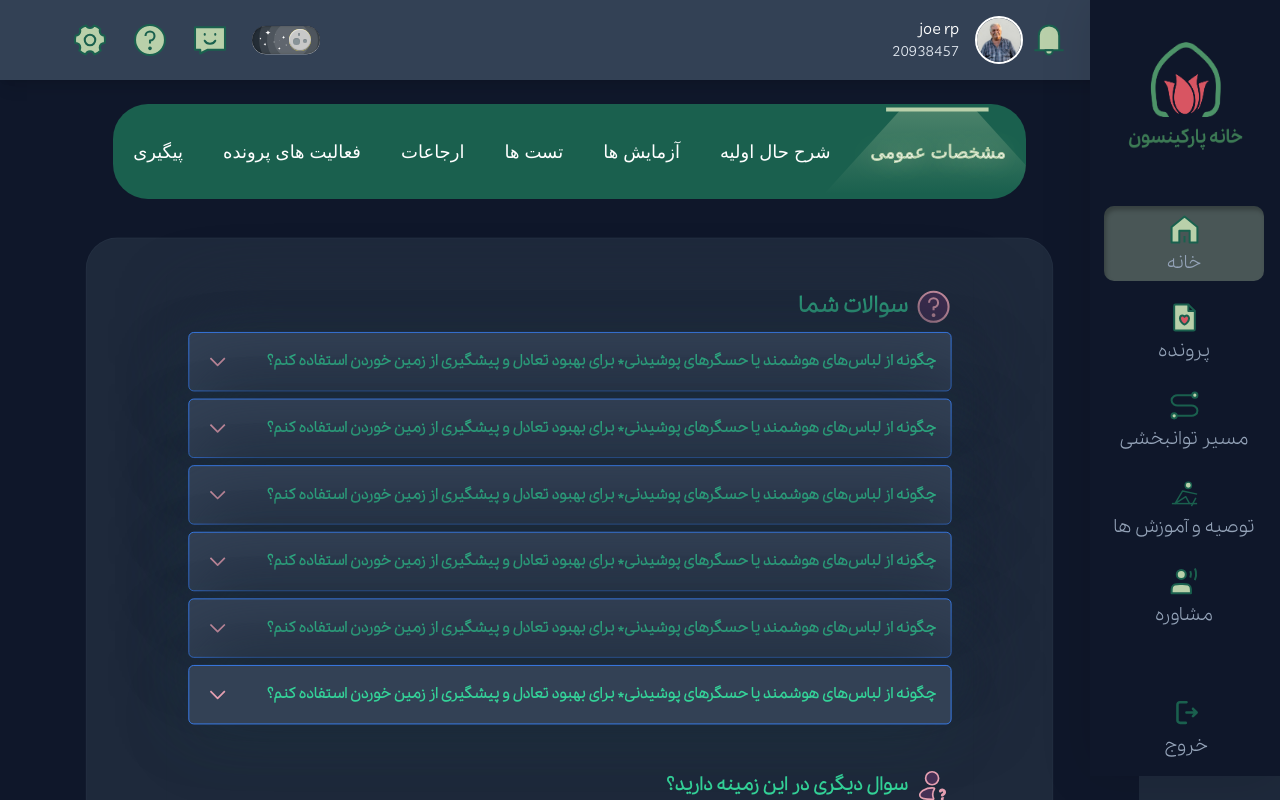
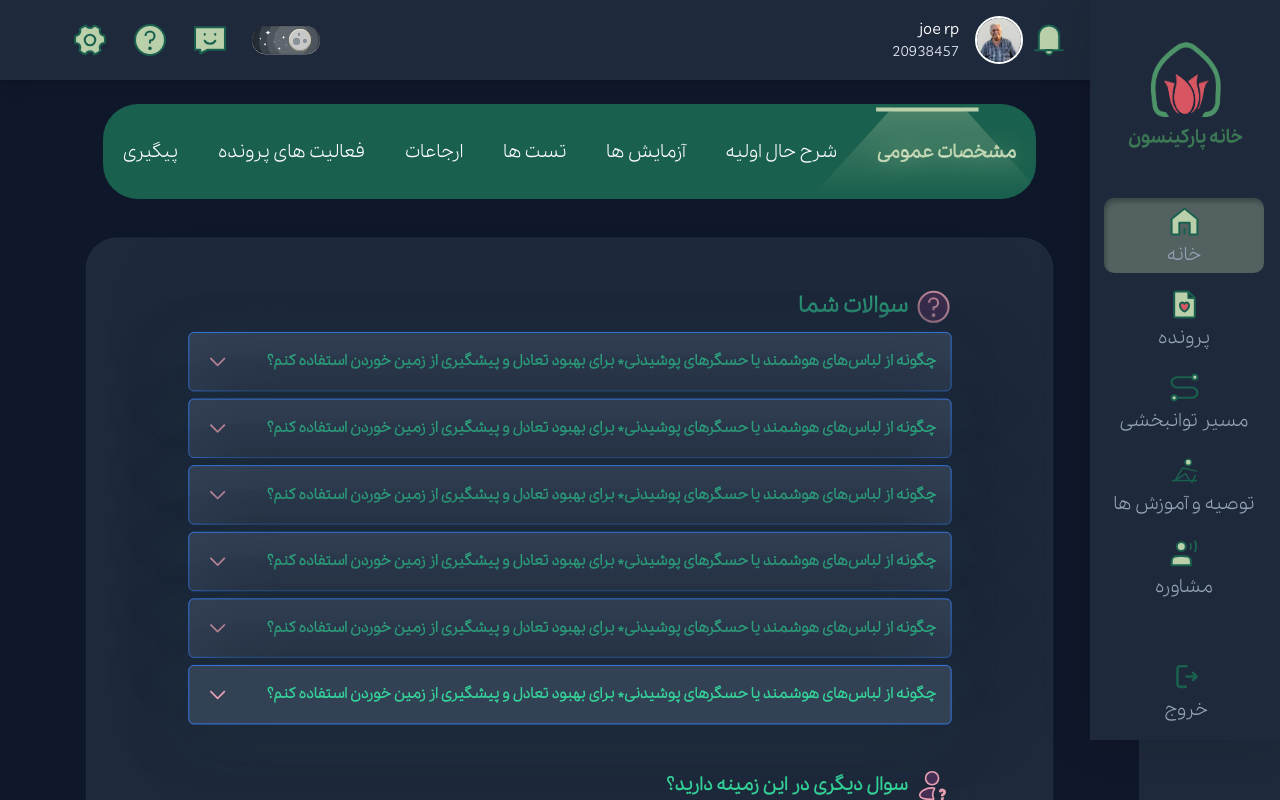
Before and after one commit to sharikian/pd-home-app, a Next.js app: page /FAQ in a window 1280 px wide. Shown: the top 800 px of the page. Built offline with nearby package versions, Linux system fonts and the light colour scheme.

Commit message:
[*] New changes : layout colors && tabs

```diff
--- a/app/(pages)/(menu)/layout.tsx
+++ b/app/(pages)/(menu)/layout.tsx
@@ -8,7 +8,7 @@ interface Prop {
 const Layout = ({ children }: Prop) => {
   return (
     <div className="flex flex-col md:flex-row">
-      <NavBar className="shadow-left fixed top-0 right-0 z-50 bg-white pt-3 dark:bg-slate-900" />
+      <NavBar className="shadow-left fixed top-0 right-0 z-50 bg-white pt-3 dark:bg-slate-800" />
 
       <main className="flex-1 md:mr-[200px] mt-0 dark:bg-slate-900">
         <div className="flex w-full md:w-[81vw] lg:w-[89vw] flex-col items-center gap-4 md:gap-6">
--- a/app/(pages)/FAQ/layout.tsx
+++ b/app/(pages)/FAQ/layout.tsx
@@ -8,7 +8,7 @@ interface Prop {
 const Layout = ({ children }: Prop) => {
   return (
     <div className="flex flex-col md:flex-row">
-      <NavBar className="shadow-left fixed top-0 right-0 z-50 bg-white pt-3 dark:bg-slate-900" />
+      <NavBar className="shadow-left fixed top-0 right-0 z-50 bg-white pt-3 dark:bg-slate-800" />
 
       <main className="flex-1 md:mr-[200px] mt-0 dark:bg-slate-900">
         <div className="flex w-full md:w-[81vw] lg:w-[89vw] flex-col items-center gap-4 md:gap-6">
--- a/app/(pages)/dashboard/layout.tsx
+++ b/app/(pages)/dashboard/layout.tsx
@@ -8,7 +8,7 @@ interface Prop {
 const Layout = ({ children }: Prop) => {
   return (
     <div className="flex flex-col md:flex-row">
-      <NavBar className="shadow-left fixed top-0 right-0 z-50 bg-white pt-3 dark:bg-slate-900" />
+      <NavBar className="shadow-left fixed top-0 right-0 z-50 bg-white pt-3 dark:bg-slate-800" />
 
       <main className="flex-1 md:mr-[200px] mt-0 dark:bg-slate-900">
         <div className="flex w-full md:w-[81vw] lg:w-[89vw] flex-col items-center gap-4 md:gap-6">
--- a/app/(pages)/myplan/layout.tsx
+++ b/app/(pages)/myplan/layout.tsx
@@ -8,7 +8,7 @@ interface Prop {
 const Layout = ({ children }: Prop) => {
   return (
     <div className="flex flex-col md:flex-row">
-      <NavBar className="shadow-left fixed top-0 right-0 z-50 bg-white pt-3 dark:bg-slate-900" />
+      <NavBar className="shadow-left fixed top-0 right-0 z-50 bg-white pt-3 dark:bg-slate-800" />
 
       <main className="flex-1 md:mr-[200px] mt-0 dark:bg-slate-900">
         <div className="flex w-full md:w-[81vw] lg:w-[89vw] flex-col items-center gap-4 md:gap-6">
--- a/app/(pages)/wents/layout.tsx
+++ b/app/(pages)/wents/layout.tsx
@@ -8,7 +8,7 @@ interface Prop {
 const Layout = ({ children }: Prop) => {
   return (
     <div className="flex flex-col md:flex-row">
-      <NavBar className="shadow-left fixed top-0 right-0 z-50 bg-white pt-3 dark:bg-slate-900" />
+      <NavBar className="shadow-left fixed top-0 right-0 z-50 bg-white pt-3 dark:bg-slate-800" />
 
       <main className="flex-1 md:mr-[200px] mt-0 dark:bg-slate-900">
         <div className="flex w-full md:w-[81vw] lg:w-[89vw] flex-col items-center gap-4 md:gap-6">
--- a/app/components/Header.tsx
+++ b/app/components/Header.tsx
@@ -13,7 +13,7 @@ interface Props {
 
 export const Header = ({ userName, userId, className }: Props): JSX.Element => {
   return (
-    <header className={`w-full bg-[#eaeef1] dark:bg-slate-700 shadow-lg ${className}`}>
+    <header className={`w-full dark:bg-slate-800 shadow-lg ${className}`}>
       <div className="mx-auto h-10 w-full max-w-screen-2xl px-4 sm:px-6 lg:px-8">
         <div className="flex h-full items-center justify-between">
           {/* Left Side Icons */}
@@ -32,19 +32,21 @@ export const Header = ({ userName, userId, className }: Props): JSX.Element => {
                 src={Help}
               />
             </Link>
-            <Link href='/wents' className="shrink-0">
-              <Image
-                className="h-8 w-8 transition-opacity hover:opacity-80 md:h-9 md:w-9"
-                alt="Messages"
-                src={MessageEmoji}
-              />
-            </Link>
+
+            <Image
+              className="h-8 w-8 transition-opacity hover:opacity-80 md:h-9 md:w-9"
+              alt="Messages"
+              src={MessageEmoji}
+            />
             <DarkLightToggle activate className="shrink-0" />
           </div>
 
           {/* Right Side Profile */}
           <div className="flex items-center gap-3 sm:gap-4 md:gap-6">
-            <Link href="/dashboard" className="flex items-center gap-2 md:gap-4">
+            <Link
+              href="/dashboard"
+              className="flex items-center gap-2 md:gap-4"
+            >
               <div className="flex flex-col items-end text-right">
                 <span className="font-pelak text-sm font-medium text-gray-800 dark:text-white md:text-base">
                   {userName}
--- a/app/components/NavBar.tsx
+++ b/app/components/NavBar.tsx
@@ -1,5 +1,6 @@
 "use client";
 import { useState, JSX } from "react";
+import { usePathname } from "next/navigation";
 import {
   BookOpen,
   ConnectionPointTwo,
@@ -17,22 +18,32 @@ interface Props {
 }
 
 export const NavBar = ({ className }: Props): JSX.Element => {
-  const [activeItem, setActiveItem] = useState<string>("خانه");
+  const pathname = usePathname();
   const [isMobileOpen, setIsMobileOpen] = useState(false);
 
   const navItems = [
-    { value: "خانه", icon: HomeTwo },
-    { value: "پرونده", icon: FileCollection },
-    { value: "مسیر توانبخشی", icon: ConnectionPointTwo },
-    { value: "توصیه و آموزش ها", icon: BookOpen },
-    { value: "مشاوره", icon: PeopleSpeak },
+    { value: "خانه", icon: HomeTwo, link: "" },
+    { value: "پرونده", icon: FileCollection, link: "" },
+    { value: "مسیر توانبخشی", icon: ConnectionPointTwo, link: "wents" },
+    { value: "توصیه و آموزش ها", icon: BookOpen, link: "" },
+    { value: "مشاوره", icon: PeopleSpeak, link: "" },
   ];
+
+  const getActiveItem = () => {
+    const currentPath = pathname?.split("/")[1] || ""; // Get first path segment
+    const active = navItems.find(item => item.link === currentPath);
+    return active?.value || "خانه";
+  };
+
+  const activeItem = getActiveItem();
 
   return (
     <>
       {/* Mobile Menu Button */}
       <button
-        className={`${isMobileOpen ? "hidden" : 'fixed'} bottom-4 right-4 z-50 p-3 bg-emerald-600 rounded-full shadow-lg md:hidden
+        className={`${
+          isMobileOpen ? "hidden" : "fixed"
+        } bottom-4 right-4 z-50 p-3 bg-emerald-600 rounded-full shadow-lg md:hidden
                    hover:bg-emerald-700 transition-all duration-300 hover:scale-105
                    dark:bg-emerald-700 dark:hover:bg-emerald-600`}
         onClick={() => setIsMobileOpen(!isMobileOpen)}
@@ -55,18 +66,20 @@ export const NavBar = ({ className }: Props): JSX.Element => {
 
       {/* Desktop NavBar */}
       <div className="hidden md:block fixed right-0 top-0 z-40">
-        <div className={`bg-gray relative flex h-full w-[190px] flex-col items-center gap-14 px-0 py-3 shadow-[-4px_0px_46.7px_#0000001c] ${className}`}>
+        <div
+          className={`bg-gray relative flex h-full w-[190px] flex-col items-center gap-12 px-0 py-3 shadow-[-4px_0px_46.7px_#0000001c] ${className}`}
+        >
           <Link href="/" className="mt-4">
             <Image className="h-[122px] w-[122px]" src={Logo} alt="Logo" />
           </Link>
 
-          <div className="flex flex-col items-end gap-[13px] w-full px-4">
+          <div className="flex flex-col items-end gap-[8px] w-full px-4">
             {navItems.map((item) => (
               <NavBarItem
                 key={item.value}
                 item={item}
                 isActive={activeItem === item.value}
-                onClick={() => setActiveItem(item.value)}
+                link={item.link}
               />
             ))}
           </div>
@@ -75,7 +88,7 @@ export const NavBar = ({ className }: Props): JSX.Element => {
             <NavBarItem
               item={{ value: "خروج", icon: MingcuteExitLine }}
               isActive={false}
-              onClick={() => {}}
+              link="logout"
             />
           </div>
         </div>
@@ -93,8 +106,18 @@ export const NavBar = ({ className }: Props): JSX.Element => {
                       duration-200 dark:hover:bg-slate-700 absolute right-2 top-2"
           aria-label="Close menu"
         >
-            <svg className="w-8 h-8 text-emerald-600 dark:text-emerald-400" fill="none" stroke="currentColor" viewBox="0 0 24 24">
-              <path strokeLinecap="round" strokeLinejoin="round" strokeWidth={2} d="M6 18L18 6M6 6l12 12" />
+          <svg
+            className="w-8 h-8 text-emerald-600 dark:text-emerald-400"
+            fill="none"
+            stroke="currentColor"
+            viewBox="0 0 24 24"
+          >
+            <path
+              strokeLinecap="round"
+              strokeLinejoin="round"
+              strokeWidth={2}
+              d="M6 18L18 6M6 6l12 12"
+            />
           </svg>
         </button>
         <div className="flex flex-col h-full p-6">
@@ -108,11 +131,9 @@ export const NavBar = ({ className }: Props): JSX.Element => {
                 key={item.value}
                 item={item}
                 isActive={activeItem === item.value}
-                onClick={() => {
-                  setActiveItem(item.value);
-                  setIsMobileOpen(false);
-                }}
+                onClick={() => setIsMobileOpen(false)}
                 mobile
+                link={item.link}
               />
             ))}
           </div>
@@ -123,6 +144,7 @@ export const NavBar = ({ className }: Props): JSX.Element => {
               isActive={false}
               onClick={() => setIsMobileOpen(false)}
               mobile
+              link="logout"
             />
           </div>
         </div>
@@ -134,14 +156,17 @@ export const NavBar = ({ className }: Props): JSX.Element => {
 const NavBarItem = ({
   item,
   isActive,
+  mobile = false,
+  link = "",
   onClick,
-  mobile = false,
 }: {
   item: { value: string; icon: string };
   isActive: boolean;
-  onClick: () => void;
   mobile?: boolean;
+  link?: string;
+  onClick?: () => void;
 }) => (
+  <Link href={`/${link}`} className="shrink-0" onClick={onClick}>
     <div
       className={`relative flex flex-col items-center justify-center rounded-[10px] px-4 pt-2 pb-1 transition-all duration-300 ${
         mobile ? "w-full" : "w-[160px]"
@@ -150,7 +175,6 @@ const NavBarItem = ({
           ? "shadow-[inset_2px_4px_4px_#00000040] bg-[#b9d0aa57]"
           : "hover:bg-[#b9d0aa57] hover:scale-105"
       } ${mobile ? "py-3" : "py-2"}`}
-    onClick={onClick}
     >
       <Image
         className="h-[31px] w-[31px] transition duration-300"
@@ -163,4 +187,5 @@ const NavBarItem = ({
         {item.value}
       </div>
     </div>
+  </Link>
 );
--- a/app/components/Tabs.tsx
+++ b/app/components/Tabs.tsx
@@ -80,8 +80,8 @@ export const Tabs = ({ varient, className }: Props): JSX.Element => {
             <div
               className={`relative w-fit font-normal text-white tracking-[0] leading-[normal] text-right whitespace-nowrap ${
                 activate
-                  ? "[font-family:'Pelak',Helvetica] [text-shadow:0px_0px_25px_#b9d0aa]"
-                  : "[font-family:'Pelak-Regular',Helvetica]"
+                  ? "[text-shadow:0px_0px_25px_#b9d0aa]"
+                  : ""
               }`}
               style={{
                 fontSize: "clamp(12px, 2vw, 18px)", // Responsive font size
--- a/app/components/ui/Notice.tsx
+++ b/app/components/ui/Notice.tsx
@@ -38,7 +38,7 @@ export const Notice = ({
         dark:border-emerald-400 ${className}`}
         style={{ borderColor: variantStyles[variant].color }}
       >
-        <p className={`relative w-fit mt-[-1.00px] font-normal text-lg text-right
+        <p dir="rtl" className={`relative w-fit mt-[-1.00px] font-normal text-lg text-right
           ${variantStyles[variant].darkColor}
           ${variantStyles[variant].color}
           `}
```
Lines whose indentation alone changed are shown as unchanged.
